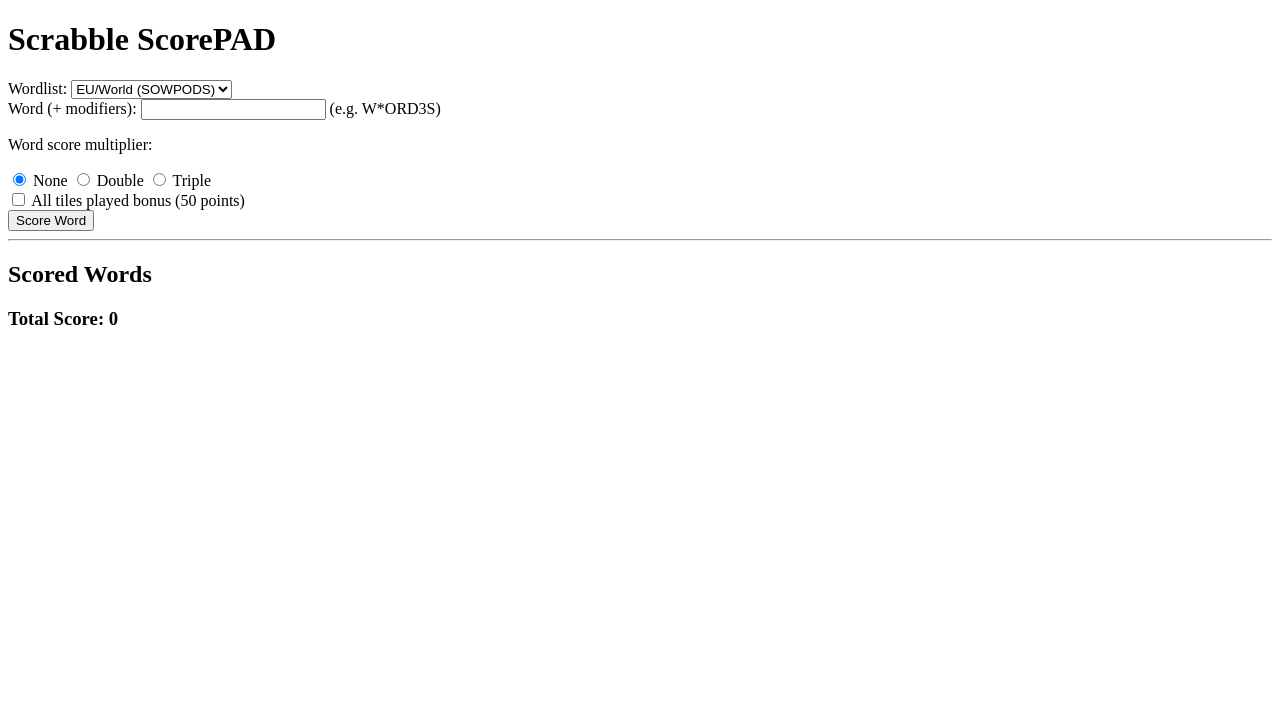
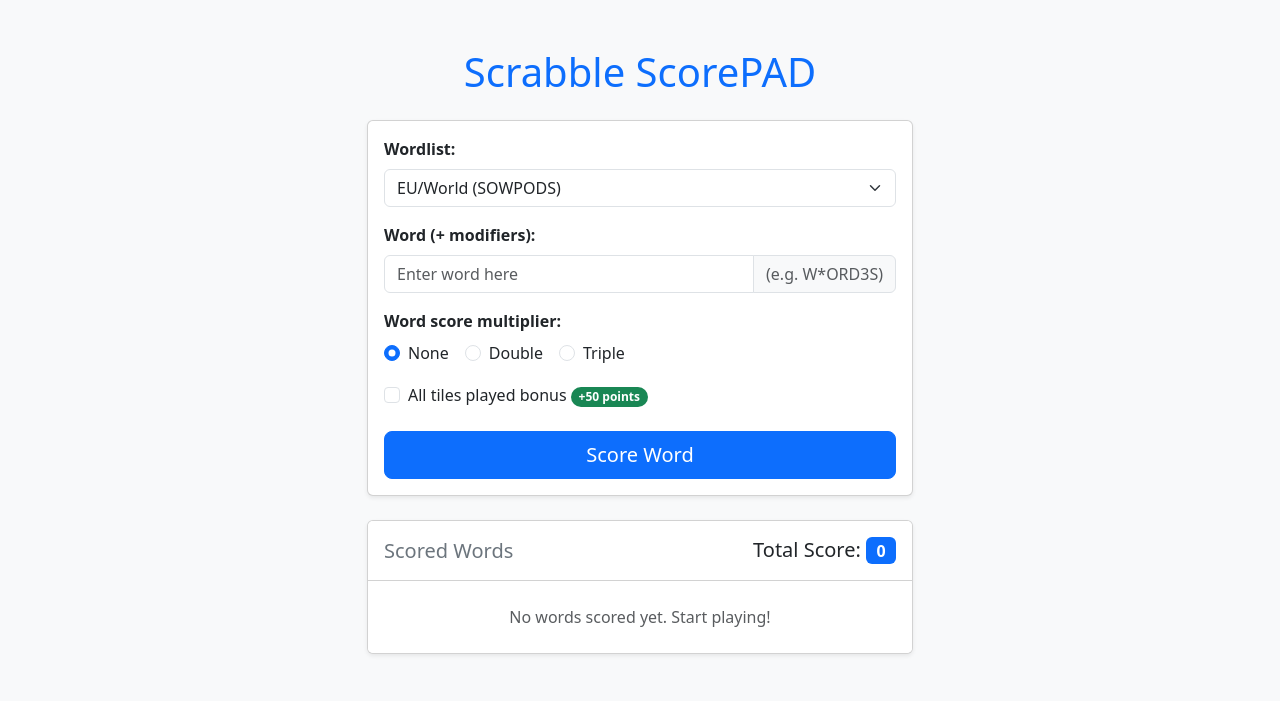
Before and after one commit to ndsurgenor/scrabble-scorepad, a Flask app: page / in a window 1280 px wide. Shown: the top 701 px of the page. Run offline with Flask 3, Linux system fonts and the light colour scheme.

Commit message:
Add bootstrap styling to form

```diff
--- a/templates/index.html
+++ b/templates/index.html
@@ -4,13 +4,19 @@
     <meta charset="UTF-8">
     <meta name="viewport" content="width=device-width, initial-scale=1.0">
     <title>Scrabble ScorePAD</title>
+    <!-- Bootstrap CSS -->
+    <link href="https://cdn.jsdelivr.net/npm/bootstrap@5.3.2/dist/css/bootstrap.min.css" rel="stylesheet">
 </head>
-<body>
-    <h1>Scrabble ScorePAD</h1>
+
+<body class="bg-light py-5">
+    <div class="container">
+        <div class="row justify-content-center">
+            <div class="col-md-8 col-lg-6">
+                <h1 class="text-center mb-4 text-primary">Scrabble ScorePAD</h1>
 
                 {% if errors %}
-        <div style="color: red;">
-            <ul>
+                    <div class="alert alert-danger shadow-sm">
+                        <ul class="mb-0">
                             {% for error in errors %}
                                 <li>{{ error }}</li>
                             {% endfor %}
@@ -18,45 +24,69 @@
                     </div>
                 {% endif %}
 
+                <div class="card shadow-sm mb-4">
+                    <div class="card-body">
                         <form action="/score" method="post">
-        <div>
-            <label for="wordlist">Wordlist:</label>
-            <select name="wordlist" id="wordlist">
+                            <div class="mb-3">
+                                <label for="wordlist" class="form-label fw-bold">Wordlist:</label>
+                                <select name="wordlist" id="wordlist" class="form-select">
                                     <option value="wl-eu-sowpods.txt">EU/World (SOWPODS)</option>
                                     <option value="wl-us-twl.txt">USA/Canada (TWL)</option>
                                 </select>
                             </div>
-        <div>
-            <label for="word">Word (+ modifiers):</label>
-            <input type="text" id="word" name="word" required>
-            <span>(e.g. W*ORD3S)</span>
+                            <div class="mb-3">
+                                <label for="word" class="form-label fw-bold">Word (+ modifiers):</label>
+                                <div class="input-group">
+                                    <input type="text" id="word" name="word" class="form-control" required placeholder="Enter word here">
+                                    <span class="input-group-text text-muted">(e.g. W*ORD3S)</span>
                                 </div>
-        <div>
-            <p>Word score multiplier:</p>
-            <input type="radio" id="mult1" name="multiplier" value="1" checked>
-            <label for="mult1">None</label>
-            <input type="radio" id="mult2" name="multiplier" value="2">
-            <label for="mult2">Double</label>
-            <input type="radio" id="mult3" name="multiplier" value="3">
-            <label for="mult3">Triple</label>
                             </div>
-        <div>
-            <input type="checkbox" id="bonus" name="bonus" value="50">
-            <label for="bonus">All tiles played bonus (50 points)</label>
+                            <div class="mb-3">
+                                <label class="form-label fw-bold">Word score multiplier:</label>
+                                <div class="d-flex gap-3">
+                                    <div class="form-check">
+                                        <input class="form-check-input" type="radio" id="mult1" name="multiplier" value="1" checked>
+                                        <label class="form-check-label" for="mult1">None</label>
+                                    </div>
+                                    <div class="form-check">
+                                        <input class="form-check-input" type="radio" id="mult2" name="multiplier" value="2">
+                                        <label class="form-check-label" for="mult2">Double</label>
+                                    </div>
+                                    <div class="form-check">
+                                        <input class="form-check-input" type="radio" id="mult3" name="multiplier" value="3">
+                                        <label class="form-check-label" for="mult3">Triple</label>
+                                    </div>
+                                </div>
+                            </div>
+                            <div class="mb-4 form-check">
+                                <input class="form-check-input" type="checkbox" id="bonus" name="bonus" value="50">
+                                <label class="form-check-label" for="bonus">All tiles played bonus <span class="badge bg-success rounded-pill">+50 points</span></label>
                             </div>
 
-        <button type="submit">Score Word</button>
+                            <button type="submit" class="btn btn-primary w-100 btn-lg">Score Word</button>
                         </form>
+                    </div>
+                </div>
 
-    <hr>
-
-    <h2>Scored Words</h2>
-    <ul>
+                <div class="card shadow-sm">
+                    <div class="card-header bg-white d-flex justify-content-between align-items-center py-3">
+                        <h4 class="h5 mb-0 text-secondary">Scored Words</h4>
+                        <h4 class="h5 mb-0 text-dark">Total Score: <span class="badge bg-primary fs-6">{{ total_score }}</span></h4>
+                    </div>
+                    <ul class="list-group list-group-flush">
                         {% for score in scores %}
-            <li>{{ score }}</li>
+                            <li class="list-group-item">{{ score }}</li>
+                        {% else %}
+                            <li class="list-group-item text-muted text-center py-4">No words scored yet. Start playing!</li>
                         {% endfor %}
                     </ul>
-    <h3>Total Score: {{ total_score }}</h3>
+                </div>
 
+            </div>
+        </div>
+    </div>
+
+    <!-- Bootstrap JS (optional, but good for interactive components if you add them later) -->
+    <script src="https://cdn.jsdelivr.net/npm/bootstrap@5.3.2/dist/js/bootstrap.bundle.min.js"></script>
 </body>
 </html>
```
Lines whose indentation alone changed are shown as unchanged.
